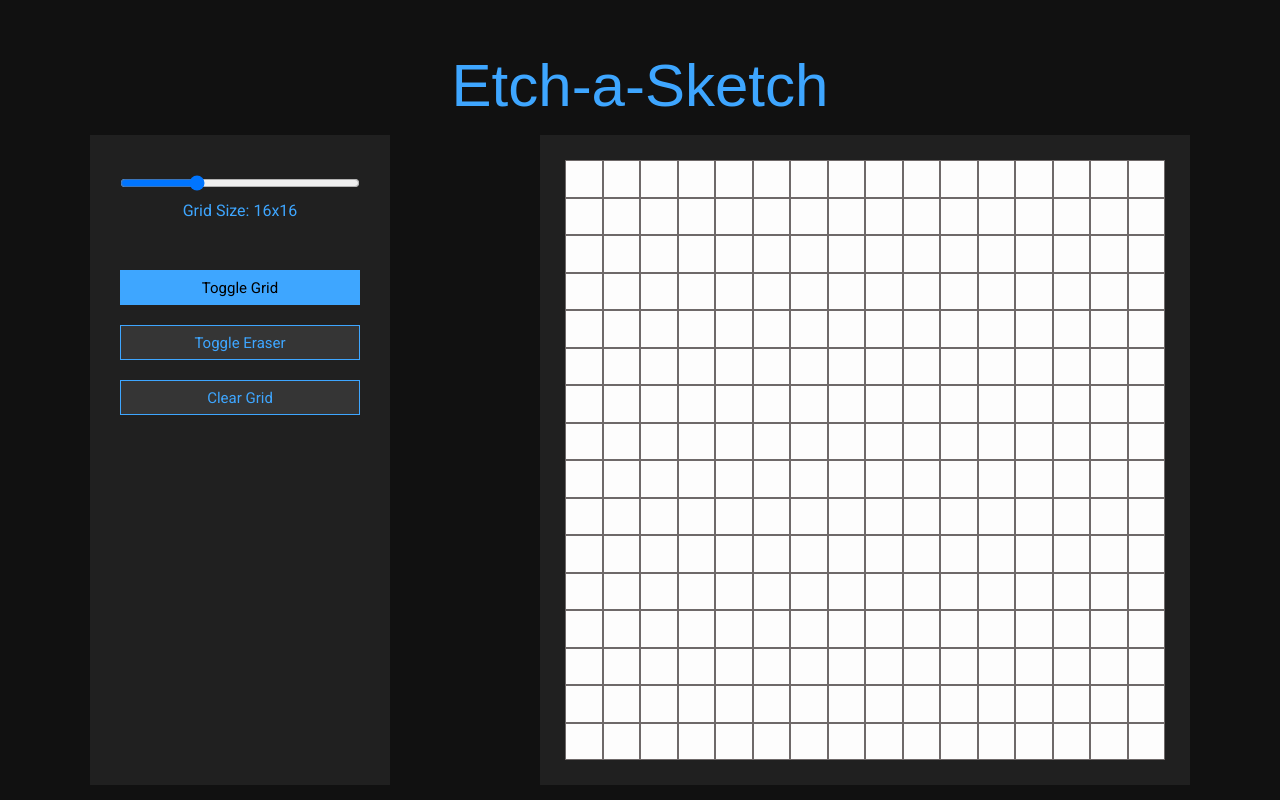
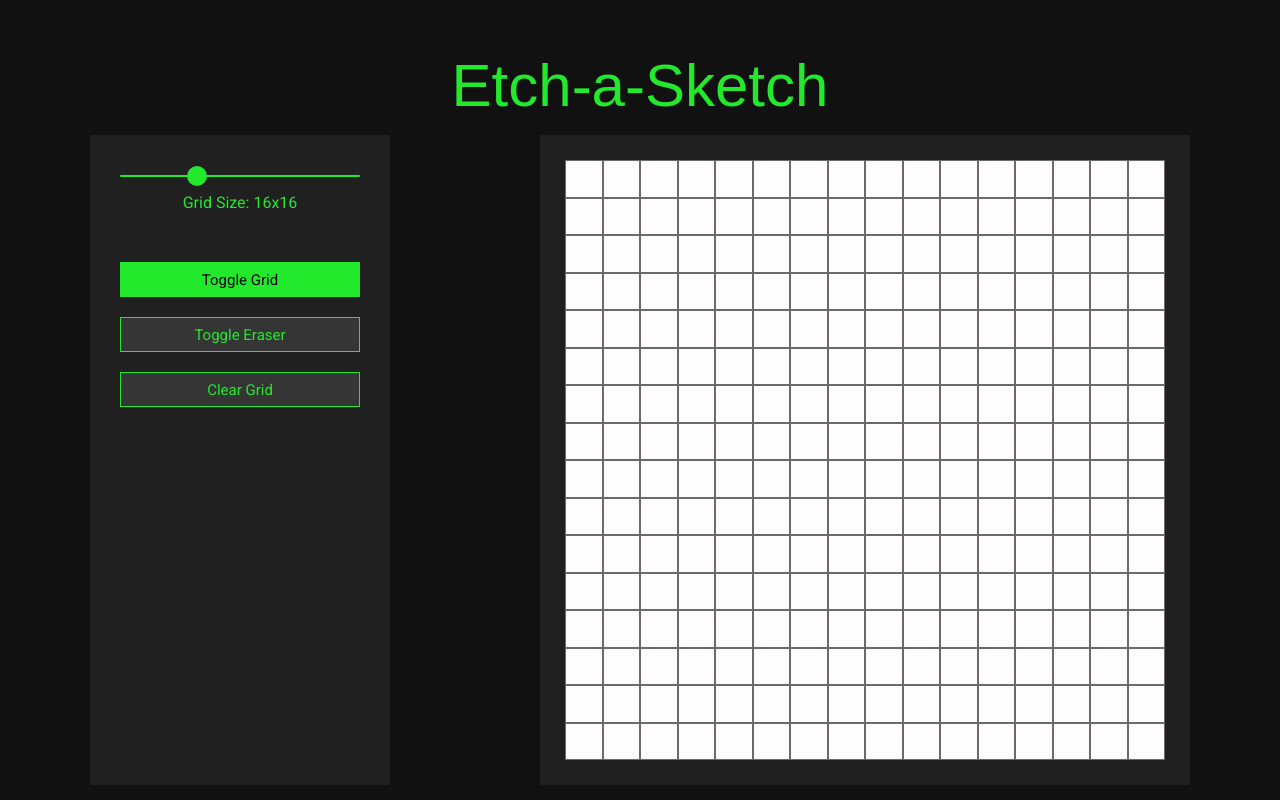
Before and after one commit to Jonhycub/etch-a-sketch, a plain HTML site: page index.html in a window 1280 px wide. Drawn offline with Linux system fonts and the light colour scheme; a web font is replaced by a local one.

Commit message:
Changed the color scheme a bit

```diff
--- a/styles.css
+++ b/styles.css
@@ -24,7 +24,7 @@ header{
   justify-content: center;
   font-family: 'Rubik Doodle Shadow', sans-serif;
   font-size: 60px;
-  color:rgba(62, 166, 255, 1)
+  color:rgb(35, 233, 45)
 }
 
 .background-container{
@@ -74,15 +74,37 @@ header{
   align-items: center;
 }
 
-.slider{
-  width: 240px;
-  margin: 40px 0 5px 0;
+input[type="range"] {
+  -webkit-appearance: none;
+   appearance: none;
+   background: transparent;
+   cursor: pointer;
+   margin: 40px 0 8px 0;
+   width: 240px;
 }
+
+input[type="range"]::-webkit-slider-runnable-track {
+  background-color: rgb(35, 233, 45);
+  border-radius: 3px;
+  height: 2px;
+}
+
+
+input[type="range"]::-webkit-slider-thumb {
+ -webkit-appearance: none;
+  appearance: none;
+  margin-top: -9px;
+  background-color: rgb(35, 233, 45);
+  height: 20px;
+  width: 20px;
+  border-radius: 20px;
+}
+
 .grid-size-text{
   color: white;
   font-size: 16px;
-  color: rgba(62, 166, 255, 1);
-  margin: 5px 0 40px 0;
+  color: rgb(35, 233, 45);
+  margin: 8px 0 40px 0;
 }
 
 .clearGridButton, .toggleGridButton, .toggleEraserButton{
@@ -91,13 +113,13 @@ header{
   margin: 10px 10px;
   padding: 5px 0 5px 0;
   font-size: 15px;
-  color: rgba(62, 166, 255, 1);
-  border: 1px solid rgba(62, 166, 255, 1);
+  color: rgb(35, 233, 45);
+  border: 1px solid rgb(35, 233, 45);
   background-color: #353535;
 }
 
 .is-on{
   color: black;;
-  border: 1px solid rgba(62, 166, 255, 1);
-  background-color: rgba(62, 166, 255, 1);
+  border: 1px solid rgb(35, 233, 45);
+  background-color: rgb(35, 233, 45);
 }
```
